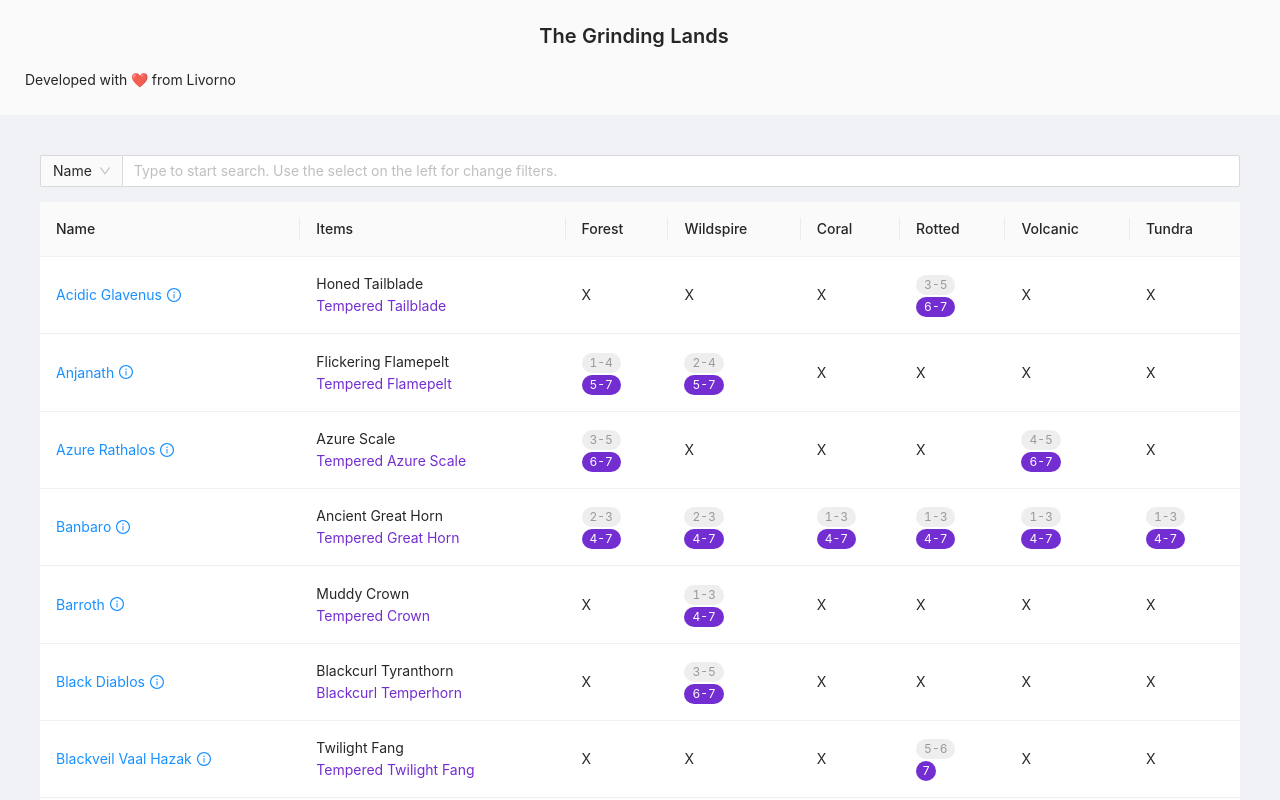
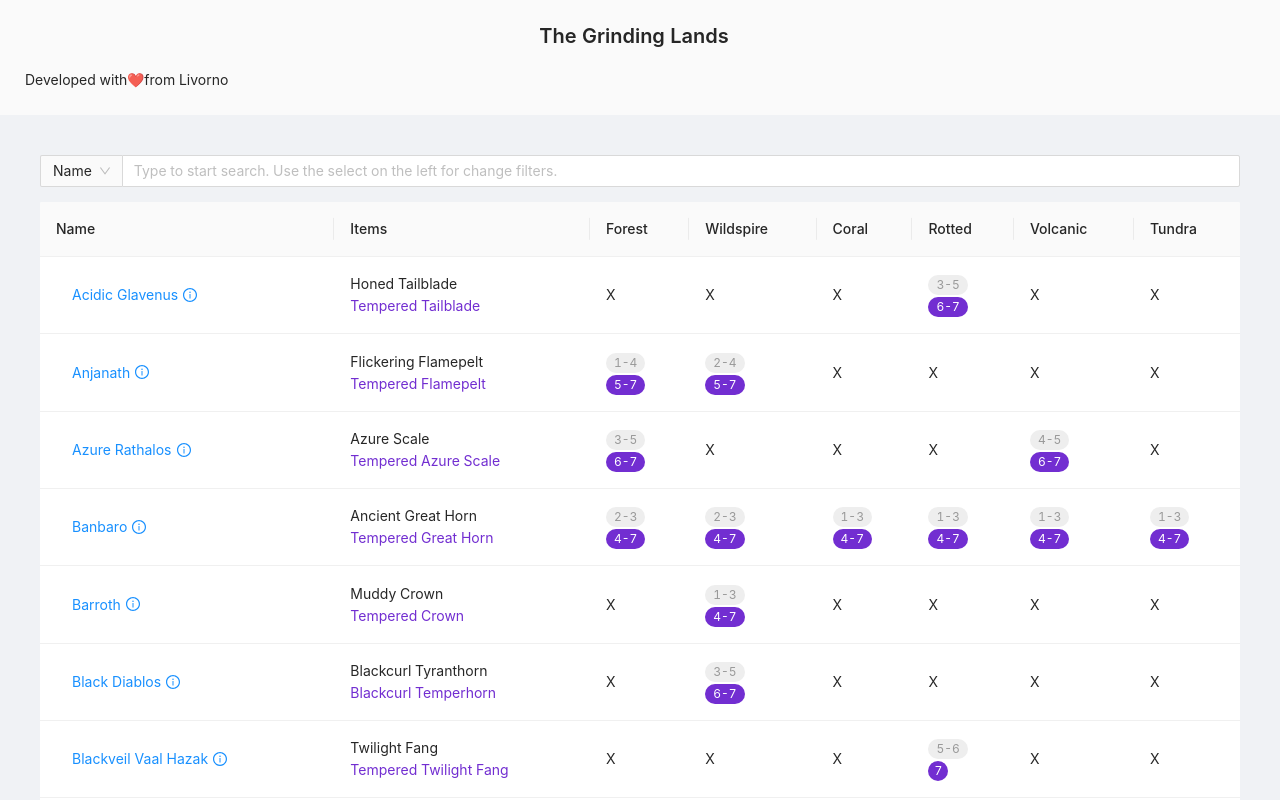
Before and after one commit to gianemi2/the-grinding-lands, a React (Create React App) app: page / in a window 1280 px wide. Shown: the top 800 px of the page. Built offline with nearby package versions, Linux system fonts and the light colour scheme.

Commit message:
removed all warnings

```diff
--- a/src/App.js
+++ b/src/App.js
@@ -1,15 +1,13 @@
 import React from 'react';
-import logo from './logo.svg';
 import './App.css';
 import 'antd/dist/antd.css';
 import Monsters from './components/Monsters'
 
-import { PageHeader, Typography, Layout, Descriptions } from 'antd'
+import { PageHeader, Layout, Descriptions } from 'antd'
 
 function App() {
 
-    const { Header, Content, Footer } = Layout
-    const { Title } = Typography
+    const { Content, Footer } = Layout
 
     return (
         <Layout className="App" style={{ position: "relative" }}>
@@ -21,14 +19,14 @@ function App() {
             >
                 <Descriptions size="small" column={1}>
                     <Descriptions.Item>
-                        Developed with ❤️ from Livorno
+                        Developed with <span role="img" aria-label="a lot of love">❤️</span> from Livorno
                     </Descriptions.Item>
                 </Descriptions>
             </PageHeader>
             <Content style={{ padding: 40, marginBottom: 40, minHeight: "calc(100vh - 104px)" }}>
                 <Monsters />
             </Content>
-            <Footer style={{ borderTop: "1px solid rgba(0, 0, 0, 0.2)", position: "absolute", bottom: 0, left: 0, right: 0 }}>thegrindinglands is completely free and open source. If you found some wrong info feel free to <a href="https://www.reddit.com/r/MonsterHunterMeta/comments/gvvnc7/icerborne_a_little_web_app_for_find_out_who_drops" target="_blank">post a comment on reddit</a> or <a href="https://github.com/gianemi2/who-drop-that-lure/issues/new" target="_blank">open an issue on Github</a> </Footer>
+            <Footer style={{ borderTop: "1px solid rgba(0, 0, 0, 0.2)", position: "absolute", bottom: 0, left: 0, right: 0 }}>thegrindinglands is completely free and open source. If you found some wrong info feel free to <a href="https://www.reddit.com/r/MonsterHunterMeta/comments/gvvnc7/icerborne_a_little_web_app_for_find_out_who_drops" target="_blank" rel="noopener noreferrer">post a comment on reddit</a> or <a href="https://github.com/gianemi2/who-drop-that-lure/issues/new" target="_blank" rel="noopener noreferrer">open an issue on Github</a> </Footer>
         </Layout>
     );
 }
--- a/src/components/Location.js
+++ b/src/components/Location.js
@@ -1,8 +1,8 @@
-import React, { useState } from 'react'
-import { Avatar, Badge } from 'antd'
+import React from 'react'
+import { Badge } from 'antd'
 
 const Location = ({ id, data }) => {
-    var location = data.find((i) => i.id == id)
+    var location = data.find((i) => i.id === id)
 
     return (
         location
--- a/src/components/Monster.js
+++ b/src/components/Monster.js
@@ -1,8 +1,7 @@
 import React, { useState } from 'react'
-import Location from './Location'
 
 
-import { Avatar, Dropdown, Menu } from 'antd'
+import { Button, Dropdown, Menu } from 'antd'
 import { InfoCircleOutlined } from '@ant-design/icons';
 
 
@@ -10,7 +9,7 @@ const Monster = ({ data, monstersList }) => {
     const [relations, setRelations] = useState([]);
 
     const searchByID = (id, haystack) => {
-        return id == haystack.id
+        return id === haystack.id
     }
 
     const handleUserClick = () => {
@@ -18,7 +17,6 @@ const Monster = ({ data, monstersList }) => {
             const relationsDetails = data.relations.map((target) => {
                 return monstersList.filter((i) => searchByID(target, i))[0]
             })
-            console.log(relationsDetails)
             setRelations(relationsDetails);
         } else {
             setRelations([{ name: "No lures dropper found." }])
@@ -44,11 +42,11 @@ const Monster = ({ data, monstersList }) => {
     return (
         data.relations
             ? <Dropdown onClick={handleUserClick} overlay={menu} trigger={['click']}>
-                <a className="ant-dropdown-link" onClick={e => e.preventDefault()}>
+                <Button type="link" className="ant-dropdown-link" onClick={e => e.preventDefault()}>
                     {data.name}<InfoCircleOutlined style={{ marginLeft: 5 }} />
-                </a>
+                </Button>
             </Dropdown>
-            : data.name
+            : <Button style={{ color: "rgba(0, 0, 0, 0.65)" }} type="link">{data.name}</Button>
     )
 }
 
--- a/src/components/Monsters.js
+++ b/src/components/Monsters.js
@@ -4,7 +4,6 @@ import Location from './Location'
 import Items from './Items'
 import { Table, Input, Select } from 'antd'
 const { Option } = Select
-
 
 const setupTableDatas = (monsters) => {
     return monsters.map(monster => {
@@ -23,15 +22,18 @@ const setupTableDatas = (monsters) => {
     })
 }
 
-const filterForName = (m, text) => m._name.toLowerCase().indexOf(text) != -1
+const dbMonsters = window.globalConfig.monsters
+const backupMonsters = setupTableDatas(dbMonsters)
+
+const filterForName = (m, text) => m._name.toLowerCase().indexOf(text) !== -1
 const filterForItems = (m, text) => {
     if (m.items.normal) {
-        if (m.items.normal.toLowerCase().indexOf(text) != -1) {
+        if (m.items.normal.toLowerCase().indexOf(text) !== -1) {
             return m
         }
     }
     if (m.items.tempered) {
-        if (m.items.tempered.toLowerCase().indexOf(text) != -1) {
+        if (m.items.tempered.toLowerCase().indexOf(text) !== -1) {
             return m
         }
     }
@@ -54,8 +56,6 @@ const filterTableDatas = (monsters, text, whatToFilter) => {
 }
 
 const Monsters = () => {
-    const dbMonsters = window.globalConfig.monsters
-    const backupMonsters = setupTableDatas(dbMonsters)
 
     const [monsters, setMonsters] = useState(backupMonsters)
     const [text, setText] = useState('')
```
